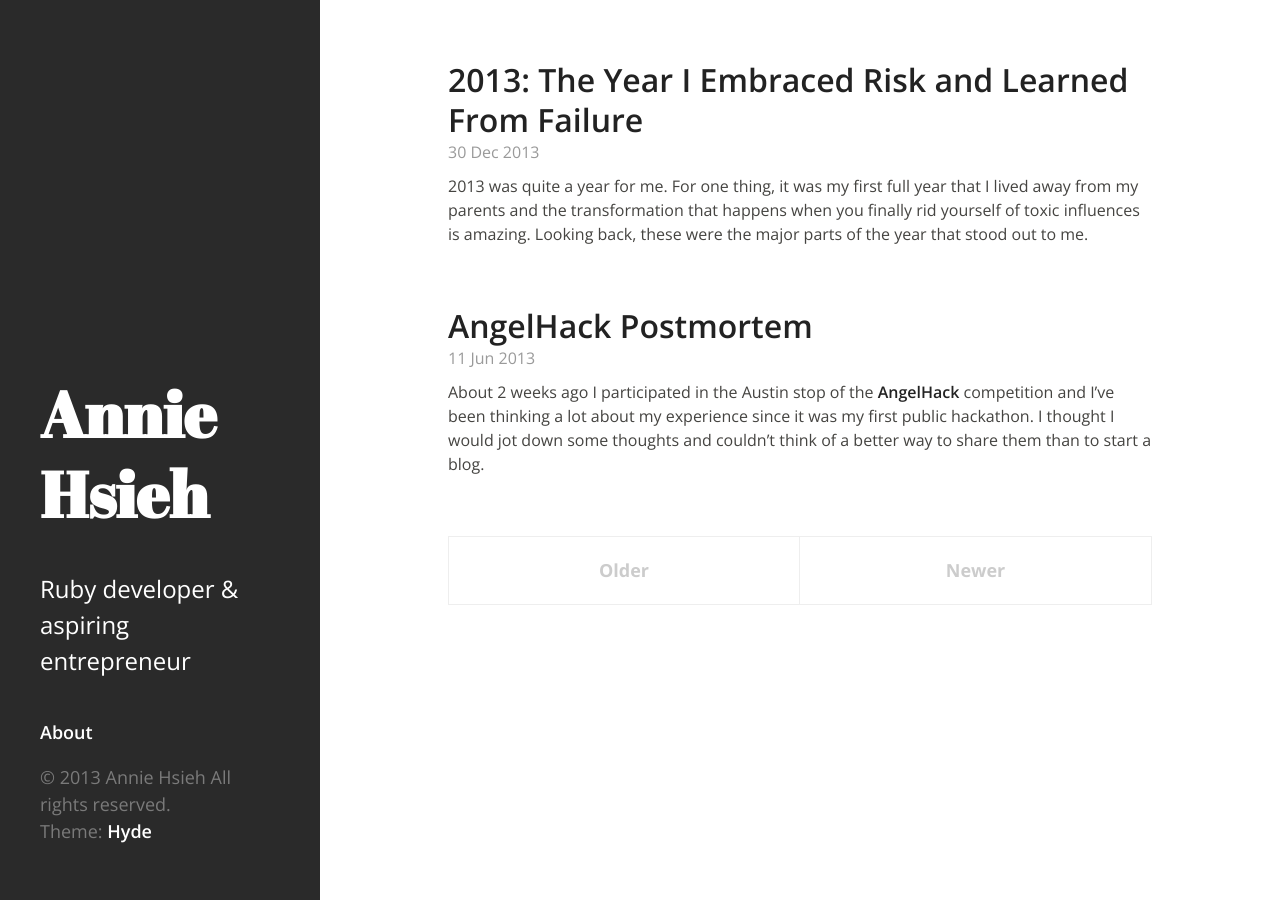
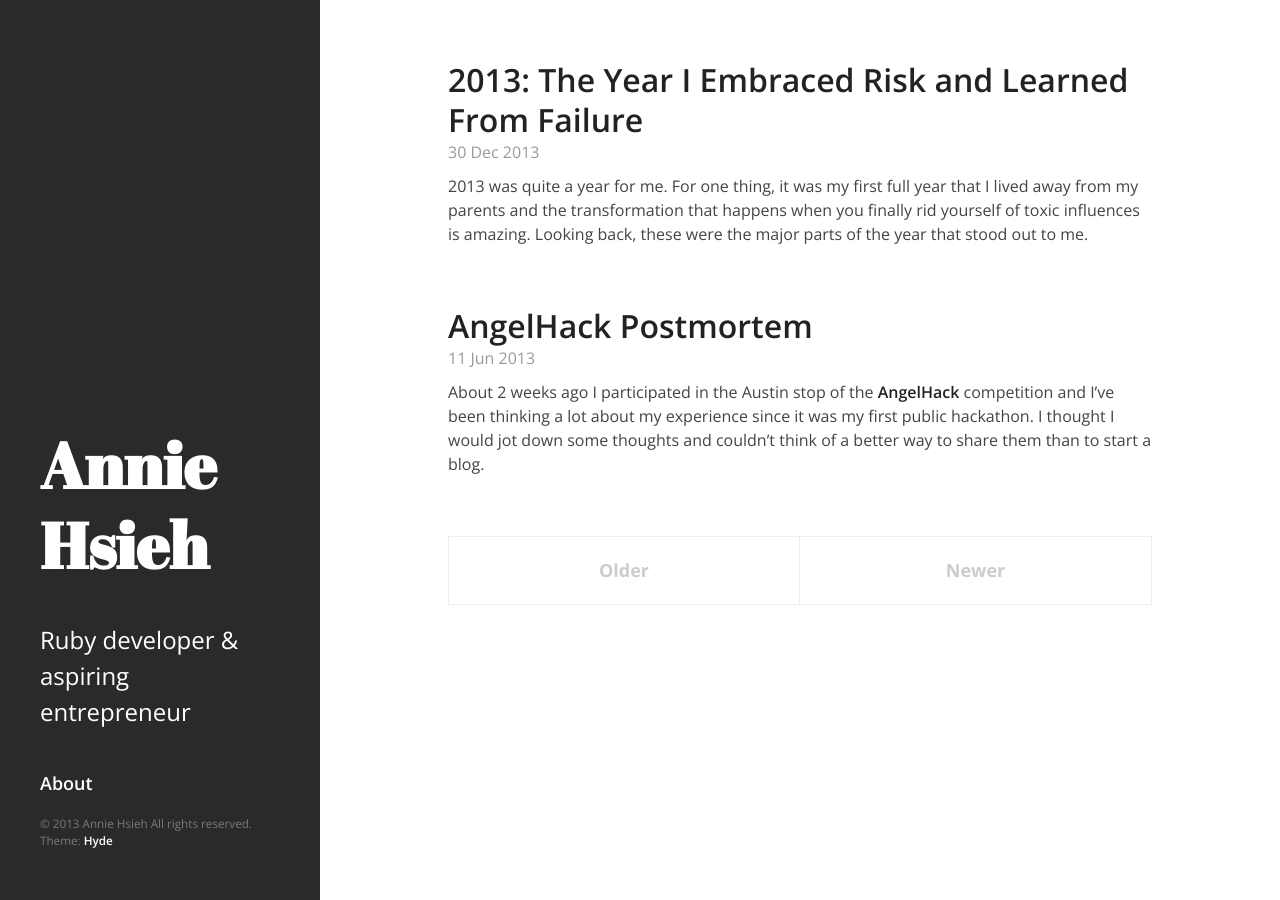
Before and after one commit to AnnieH/AnnieH.github.io, a Jekyll site: the page built from index.html, in a window 1280 px wide. Built offline with Jekyll 4.4.1, drawn with Linux system fonts in a browser that asks for light colours; Markdown is read by kramdown in place of the engine named in the settings; the list of posts is cut into pages by our own code.

Commit message:
font size changes

```diff
--- a/css/main.css
+++ b/css/main.css
@@ -67,7 +67,7 @@
 }
 
 p {
-  margin: 0 0 15px;
+  margin: 0 0 10px;
 }
 .lead {
   font-size: 20px;
@@ -85,7 +85,7 @@
   margin: 0 0 10px;
 }
 li p:first-child + p {
-  font-size: 80%;
+  font-size: 85%;
   margin-bottom: 10px;
 }
 
@@ -219,6 +219,9 @@
 .colophon {
   margin-top: 20px;
   color: #7a7a7a;
+}
+.colophon p {
+  font-size: 65%;
 }
 .colophon-links {
   padding-left: 0;
```
